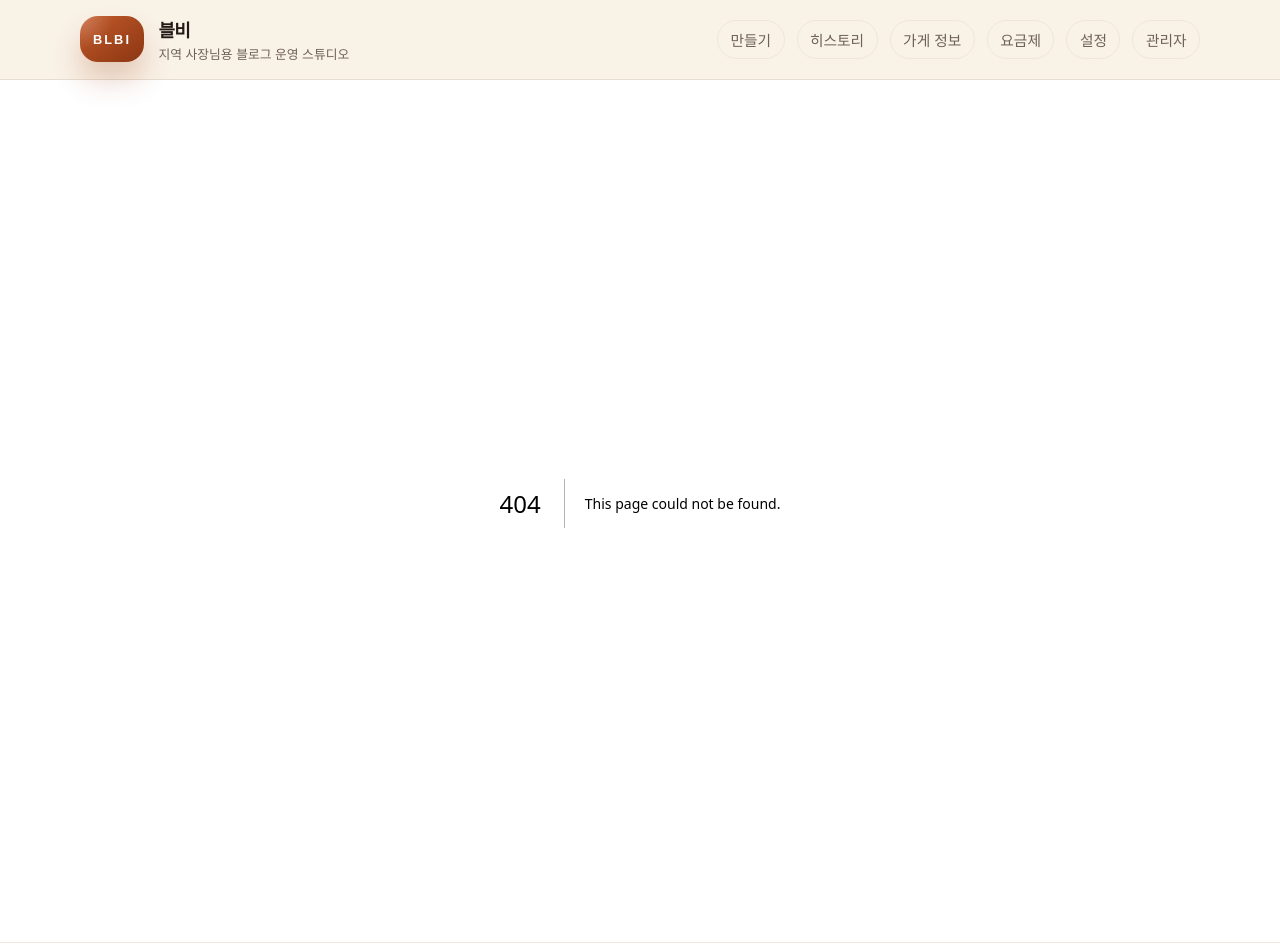
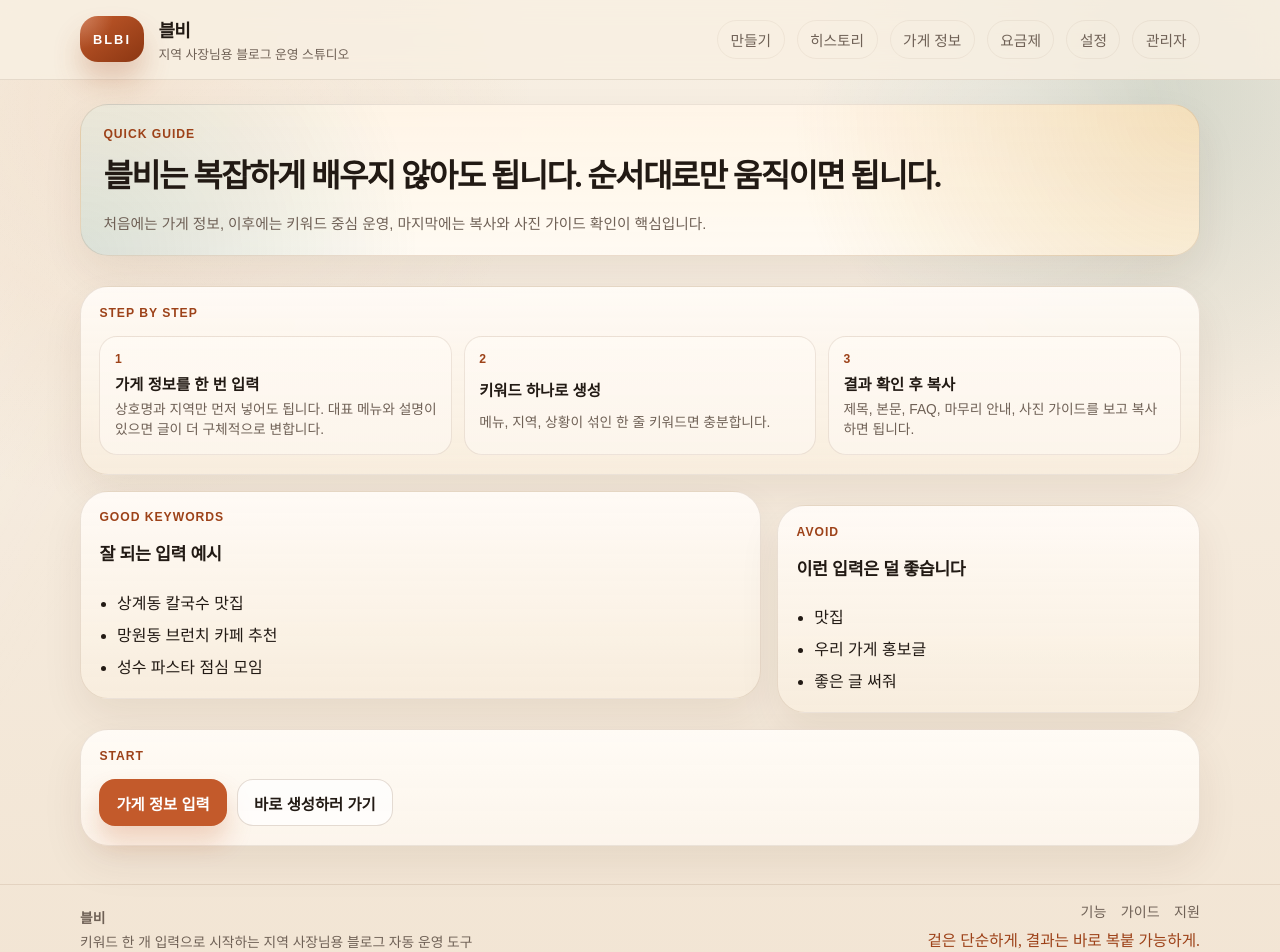
Before and after one commit to withark/BLBI, a Next.js app: page /guide in a window 1280 px wide. Before the commit this address had no page. Shown: the top 952 px of the page. Built offline with nearby package versions, Linux system fonts and the light colour scheme.

Commit message:
Add supporting product information pages

```diff
--- a/app/globals.css
+++ b/app/globals.css
@@ -664,6 +664,21 @@ p {
   text-align: right;
 }
 
+.footer-links {
+  display: flex;
+  gap: 0.9rem;
+  flex-wrap: wrap;
+  font-size: 0.88rem;
+}
+
+.footer-links a {
+  color: var(--muted);
+}
+
+.footer-links a:hover {
+  color: var(--primary-strong);
+}
+
 .hero-side,
 .dashboard-side-column {
   display: grid;
@@ -822,6 +837,10 @@ p {
   .footer-note {
     text-align: left;
   }
+
+  .footer-links {
+    justify-content: flex-start;
+  }
 }
 
 @media (prefers-reduced-motion: reduce) {
--- /dev/null
+++ b/app/guide/page.tsx
@@ -0,0 +1,72 @@
+import Link from "next/link";
+
+export default function GuidePage(): React.ReactNode {
+  return (
+    <div className="page-stack">
+      <section className="card hero-card accent-card">
+        <div className="section-stack">
+          <span className="eyebrow">Quick Guide</span>
+          <h1 className="hero-title" style={{ fontSize: "2rem" }}>
+            블비는 복잡하게 배우지 않아도 됩니다. 순서대로만 움직이면 됩니다.
+          </h1>
+          <p className="help">처음에는 가게 정보, 이후에는 키워드 중심 운영, 마지막에는 복사와 사진 가이드 확인이 핵심입니다.</p>
+        </div>
+      </section>
+
+      <section className="card section-stack tone-surface">
+        <span className="eyebrow">Step By Step</span>
+        <div className="step-grid">
+          <div className="step-card">
+            <div className="step-kicker">1</div>
+            <div className="step-title">가게 정보를 한 번 입력</div>
+            <div className="step-body">상호명과 지역만 먼저 넣어도 됩니다. 대표 메뉴와 설명이 있으면 글이 더 구체적으로 변합니다.</div>
+          </div>
+          <div className="step-card">
+            <div className="step-kicker">2</div>
+            <div className="step-title">키워드 하나로 생성</div>
+            <div className="step-body">메뉴, 지역, 상황이 섞인 한 줄 키워드면 충분합니다.</div>
+          </div>
+          <div className="step-card">
+            <div className="step-kicker">3</div>
+            <div className="step-title">결과 확인 후 복사</div>
+            <div className="step-body">제목, 본문, FAQ, 마무리 안내, 사진 가이드를 보고 복사하면 됩니다.</div>
+          </div>
+        </div>
+      </section>
+
+      <section className="two-column">
+        <section className="card section-stack tone-surface">
+          <span className="eyebrow">Good Keywords</span>
+          <h2 className="section-title">잘 되는 입력 예시</h2>
+          <ul className="list-clean">
+            <li>상계동 칼국수 맛집</li>
+            <li>망원동 브런치 카페 추천</li>
+            <li>성수 파스타 점심 모임</li>
+          </ul>
+        </section>
+
+        <section className="card section-stack tone-surface">
+          <span className="eyebrow">Avoid</span>
+          <h2 className="section-title">이런 입력은 덜 좋습니다</h2>
+          <ul className="list-clean">
+            <li>맛집</li>
+            <li>우리 가게 홍보글</li>
+            <li>좋은 글 써줘</li>
+          </ul>
+        </section>
+      </section>
+
+      <section className="card section-stack">
+        <span className="eyebrow">Start</span>
+        <div className="inline-actions">
+          <Link className="btn btn-primary" href="/onboarding">
+            가게 정보 입력
+          </Link>
+          <Link className="btn btn-secondary" href="/dashboard">
+            바로 생성하러 가기
+          </Link>
+        </div>
+      </section>
+    </div>
+  );
+}
--- a/app/layout.tsx
+++ b/app/layout.tsx
@@ -36,7 +36,14 @@ export default function RootLayout({ children }: { children: React.ReactNode }):
                   <strong>블비</strong>
                   <span>키워드 한 개 입력으로 시작하는 지역 사장님용 블로그 자동 운영 도구</span>
                 </div>
-                <div className="footer-note">겉은 단순하게, 결과는 바로 복붙 가능하게.</div>
+                <div className="section-stack" style={{ gap: "0.45rem", justifyItems: "end" }}>
+                  <div className="footer-links">
+                    <Link href="/features">기능</Link>
+                    <Link href="/guide">가이드</Link>
+                    <Link href="/support">지원</Link>
+                  </div>
+                  <div className="footer-note">겉은 단순하게, 결과는 바로 복붙 가능하게.</div>
+                </div>
               </div>
             </div>
           </footer>
```
Also changed, not shown: app/features/page.tsx (added, +62 -0 lines), app/support/page.tsx (added, +58 -0 lines).
